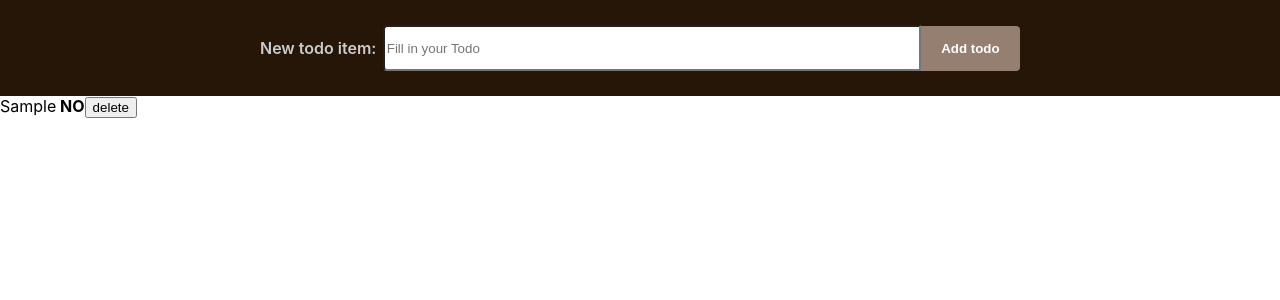
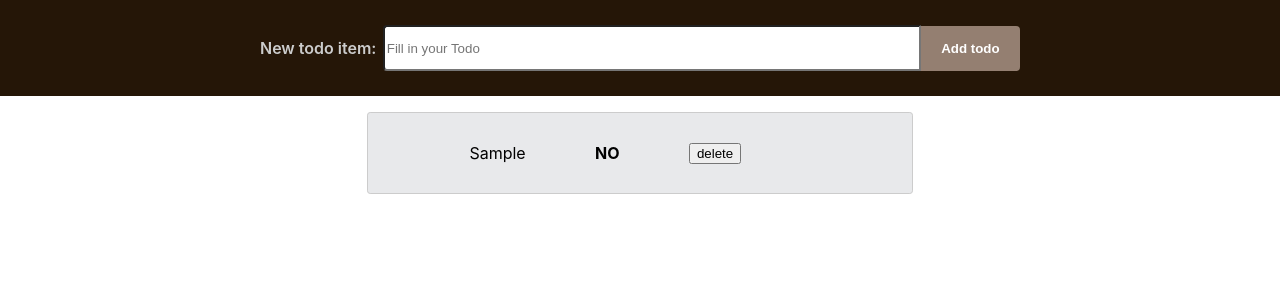
Before and after one commit to pedrovanali/react-todo, a React (Create React App) app: page / in a window 1280 px wide. Both pictures are taken after typing "Sample" into the empty fields and a click on the button "Add todo". Shown: the top 300 px of the page. Built offline with nearby package versions, Linux system fonts and the light colour scheme.

Commit message:
feat(todo list): add initial html classes

```diff
--- /dev/null
+++ b/src/components/TodoList.scss
@@ -0,0 +1,22 @@
+.todo-list {
+    display: flex;
+    margin: auto;
+    width: 900px;
+    justify-content: center;
+    align-items: center;
+    flex-direction: column;
+    .todo-item {
+        margin: 1em 0;
+        width: 30em;
+        padding: 1em 2em;
+        display: flex;
+        height: 3em;
+        justify-content: space-evenly;
+        align-items: center;
+        border: 1px solid #ccc;
+        border : {
+            radius: 0.2em;
+        }
+        background-color: #e8e9eb;
+    }
+}
--- a/src/components/TodoList.tsx
+++ b/src/components/TodoList.tsx
@@ -2,6 +2,7 @@ import React, { useContext } from "react";
 import { TodoDispatchContext, TodoStateContext } from "../contexts/TodoContext";
 import { deleteTodo, toggleTodo } from "../reducers/todo.reducer/TodoActions";
 import { getAllTodos } from "../selectors/todo.selectors/TodoSelectors";
+import "./TodoList.scss";
 
 const TodoList = () => {
   const dispatch = useContext(TodoDispatchContext);
@@ -20,7 +21,7 @@ const TodoList = () => {
     dispatch(deleteTodo(id));
   };
   return (
-    <div>
+    <div className="todo-list" data-testid="todo-list">
       {todosList.map((todoItem, index) => (
         <div
           key={index}
@@ -28,6 +29,7 @@ const TodoList = () => {
           onClick={() => {
             toggleTodoItem(todoItem.id);
           }}
+          className="todo-item"
         >
           <span>{todoItem.name}</span>
           <strong> {todoItem.completed ? "YES" : "NO"}</strong>
```
Also changed, not shown: 1 other file (tests, documents, lock files or other folders).
